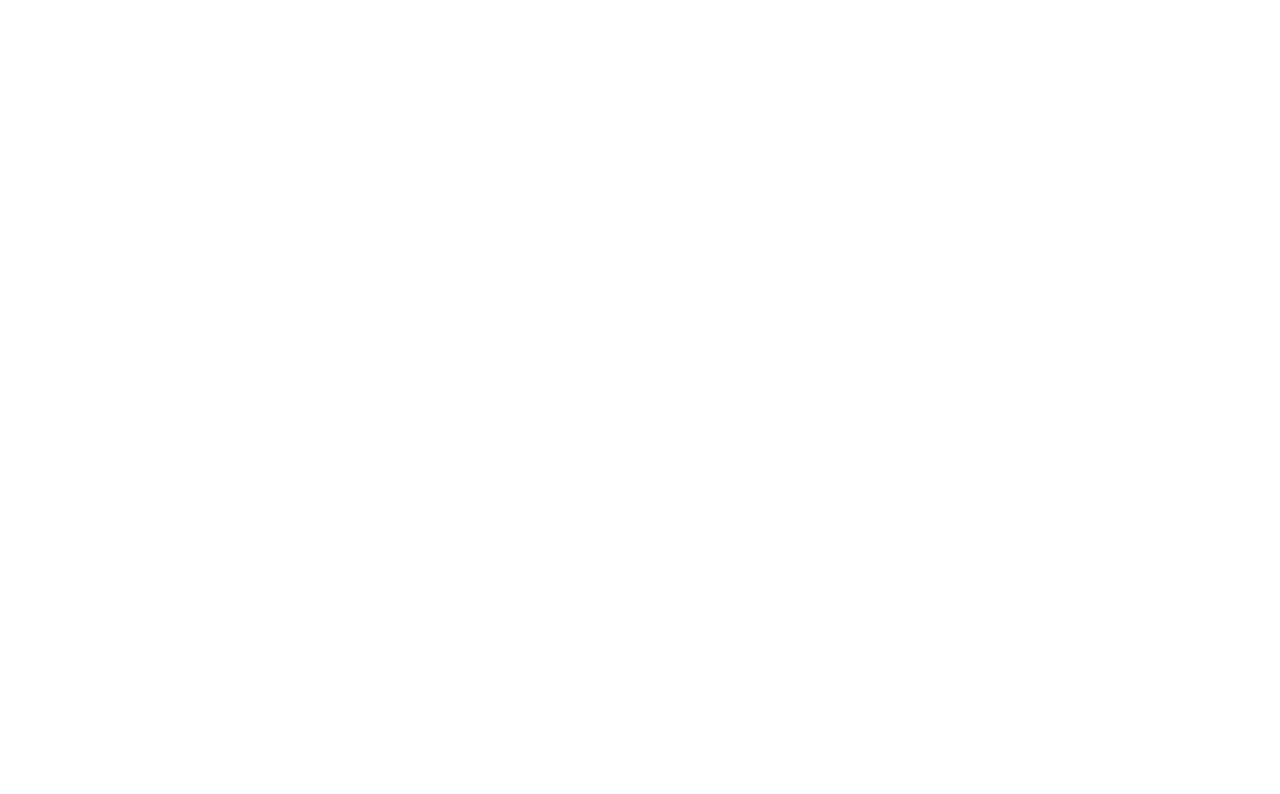
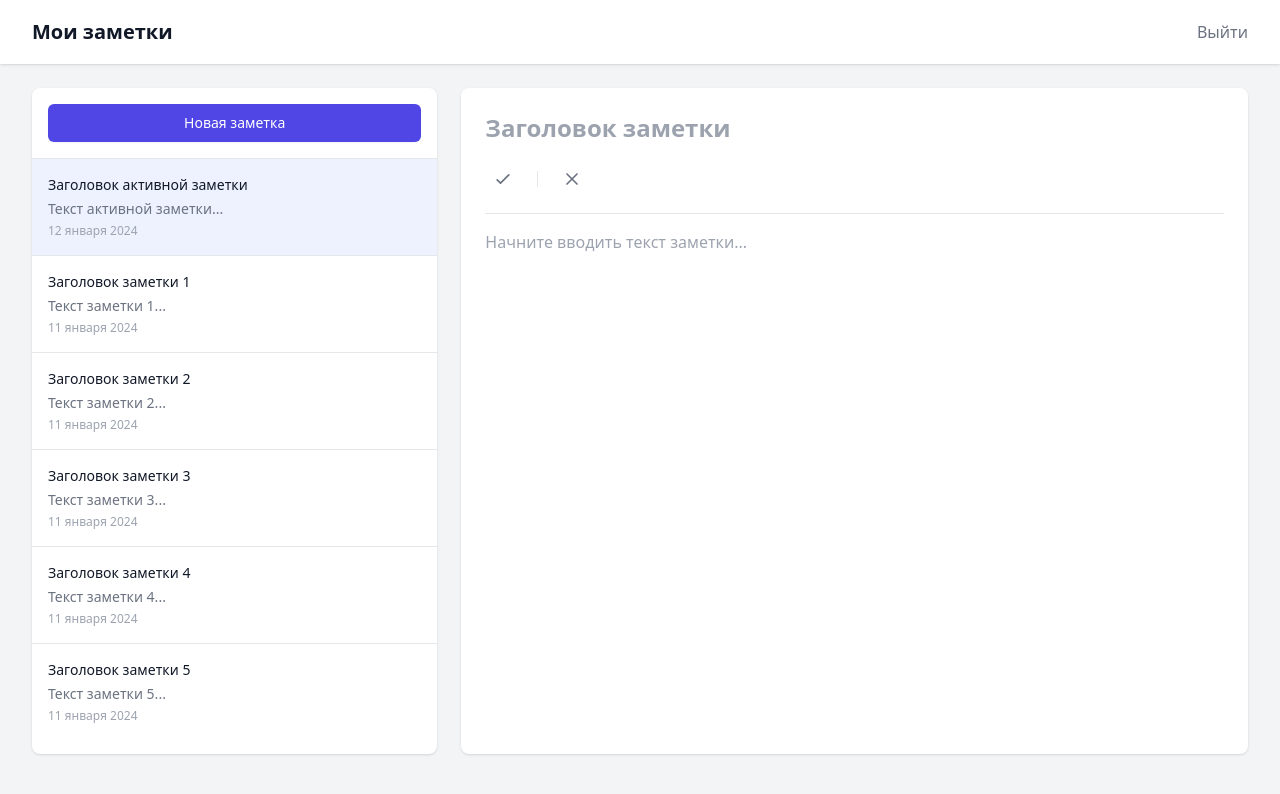
Before and after one commit to golubvladimir/notes, a Nuxt app in the folder frontend/: page /notes/1 in a window 1280 px wide. Before the commit this address had no page. Shown: the top 794 px of the page. Built offline with nearby package versions, Linux system fonts and the light colour scheme.

Commit message:
add datail note page layout

```diff
--- /dev/null
+++ b/frontend/pages/notes/[id].vue
@@ -0,0 +1,116 @@
+<template>
+  <div class="min-h-screen bg-gray-100">
+    <!-- Header -->
+    <header class="bg-white shadow">
+      <div class="max-w-7xl mx-auto px-4 sm:px-6 lg:px-8">
+        <div class="flex justify-between h-16">
+          <div class="flex">
+            <div class="flex-shrink-0 flex items-center">
+              <h1 class="text-xl font-bold text-gray-900">Мои заметки</h1>
+            </div>
+          </div>
+          <div class="flex items-center">
+            <button
+              class="ml-4 text-gray-500 hover:text-gray-700"
+              @click="logout"
+            >
+              Выйти
+            </button>
+          </div>
+        </div>
+      </div>
+    </header>
+
+    <!-- Main content -->
+    <main class="py-6">
+      <div class="max-w-7xl mx-auto px-4 sm:px-6 lg:px-8">
+        <div class="flex gap-6">
+          <!-- Left sidebar with notes list -->
+          <div class="w-1/3 bg-white rounded-lg shadow">
+            <div class="p-4 border-b">
+              <button
+                class="w-full inline-flex items-center justify-center px-4 py-2 border border-transparent text-sm font-medium rounded-md shadow-sm text-white bg-indigo-600 hover:bg-indigo-700"
+              >
+                Новая заметка
+              </button>
+            </div>
+            <div class="divide-y divide-gray-200">
+              <!-- Note list item (active) -->
+              <div class="p-4 bg-indigo-50 cursor-pointer hover:bg-indigo-50">
+                <h3 class="text-sm font-medium text-gray-900">Заголовок активной заметки</h3>
+                <p class="mt-1 text-sm text-gray-500 line-clamp-2">
+                  Текст активной заметки...
+                </p>
+                <p class="mt-1 text-xs text-gray-400">12 января 2024</p>
+              </div>
+
+              <!-- Note list items -->
+              <div
+                v-for="i in 5"
+                :key="i"
+                class="p-4 cursor-pointer hover:bg-gray-50"
+              >
+                <h3 class="text-sm font-medium text-gray-900">Заголовок заметки {{ i }}</h3>
+                <p class="mt-1 text-sm text-gray-500 line-clamp-2">
+                  Текст заметки {{ i }}...
+                </p>
+                <p class="mt-1 text-xs text-gray-400">11 января 2024</p>
+              </div>
+            </div>
+          </div>
+
+          <!-- Right content area -->
+          <div class="flex-1 bg-white rounded-lg shadow">
+            <div class="p-6">
+              <!-- Note title -->
+              <input
+                type="text"
+                placeholder="Заголовок заметки"
+                class="block w-full text-2xl font-bold border-0 border-b border-transparent bg-white focus:border-indigo-600 focus:ring-0"
+              />
+
+              <!-- Editor toolbar -->
+              <div class="flex items-center space-x-4 my-4 pb-4 border-b border-gray-200">
+                <button
+                  class="p-2 text-gray-500 hover:text-gray-900 hover:bg-gray-100 rounded"
+                >
+                  <svg xmlns="http://www.w3.org/2000/svg" class="h-5 w-5" fill="none" viewBox="0 0 24 24" stroke="currentColor">
+                    <path stroke-linecap="round" stroke-linejoin="round" stroke-width="2" d="M5 13l4 4L19 7" />
+                  </svg>
+                </button>
+                <div class="h-4 w-px bg-gray-200"></div>
+                <button
+                  class="p-2 text-gray-500 hover:text-gray-900 hover:bg-gray-100 rounded"
+                >
+                  <svg xmlns="http://www.w3.org/2000/svg" class="h-5 w-5" fill="none" viewBox="0 0 24 24" stroke="currentColor">
+                    <path stroke-linecap="round" stroke-linejoin="round" stroke-width="2" d="M6 18L18 6M6 6l12 12" />
+                  </svg>
+                </button>
+              </div>
+
+              <!-- Note content -->
+              <textarea
+                placeholder="Начните вводить текст заметки..."
+                class="block w-full h-[calc(100vh-300px)] resize-none border-0 bg-white focus:ring-0"
+              ></textarea>
+            </div>
+          </div>
+        </div>
+      </div>
+    </main>
+  </div>
+</template>
+
+<script setup lang="ts">
+const logout = () => {
+  // Реализуем позже
+  console.log('Logout clicked')
+}
+</script>
+
+<style scoped>
+/* Убираем стандартные стили для textarea */
+textarea {
+  outline: none;
+}
+</style>
```
